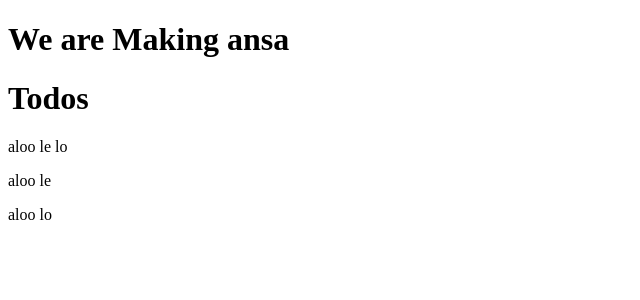
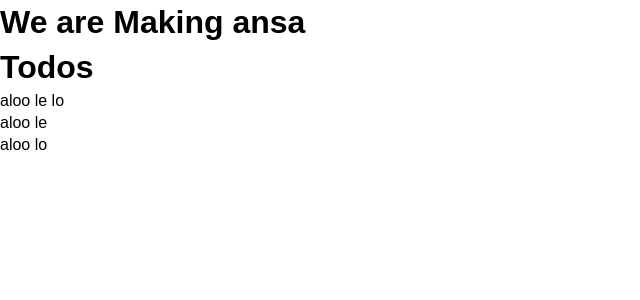
Before and after one commit to usamajamil006/Angular-todo, an Angular app: page / in a window 1280 px wide. Shown: the top 300 px of the page, without its empty margins (0-640 px from the left). Built offline with nearby package versions, Linux system fonts and the light colour scheme.

Commit message:
Global App Style

```diff
--- a/src/styles.css
+++ b/src/styles.css
@@ -1 +1,32 @@
-/* You can add global styles to this file, and also import other style files */
+* {
+  box-sizing: border-box;
+  margin: 0;
+  padding: 0;
+}
+
+body {
+  font-family: Arial, Helvetica, sans-serif;
+  line-height: 1.4;
+}
+
+a {
+  color: #333;
+  text-decoration: none;
+}
+
+.container {
+  padding: 0 1em;
+}
+
+.btn {
+  display: inline-block;
+  border: none;
+  background: #555;
+  color: #fff;
+  padding: 7px 20px;
+  cursor: pointer;
+}
+
+.btn:hover {
+  background: #666;
+}
```
